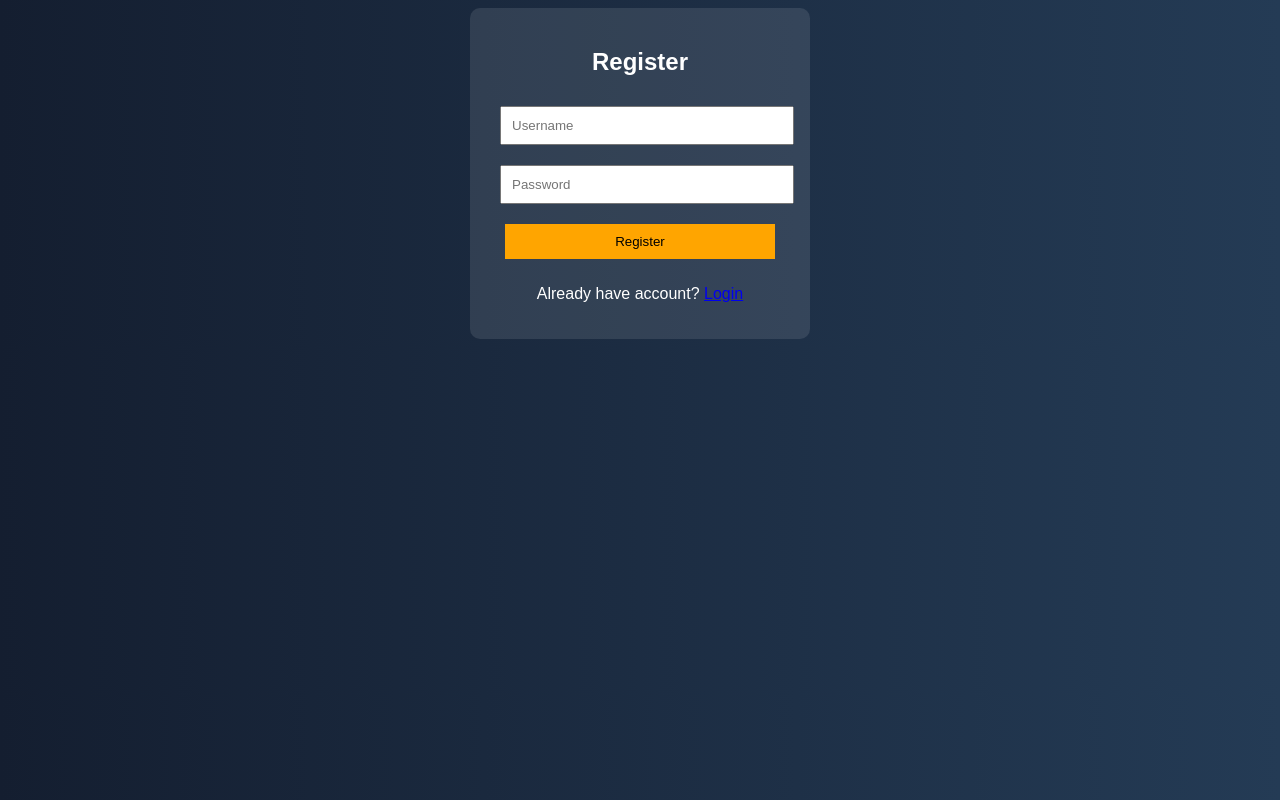
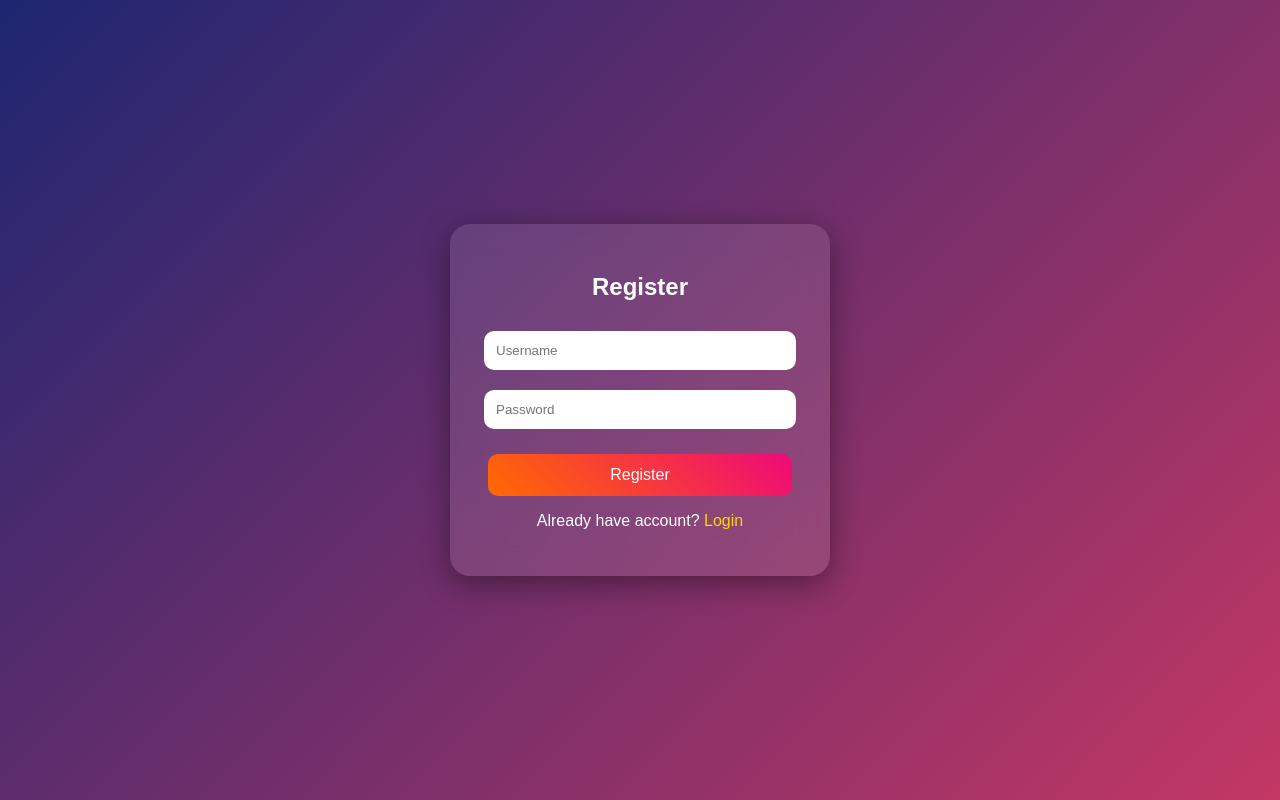
Before and after one commit to maheshvinay1976-web/travelmate-planner, a Flask app: page /register in a window 1280 px wide. Run offline with Flask 3, Linux system fonts and the light colour scheme; some libraries are stand-ins or nearby versions.

Commit message:
Update style.css

```diff
--- a/static/style.css
+++ b/static/style.css
@@ -1,48 +1,137 @@
+/* Background */
 body {
-    font-family: Arial;
-    text-align: center;
-    background: linear-gradient(to right, #141e30, #243b55);
+    margin: 0;
+    font-family: 'Poppins', sans-serif;
+    background: linear-gradient(135deg, #1d2671, #c33764);
     color: white;
 }
 
-form {
+/* Centering */
+body, html {
+    height: 100%;
+    display: flex;
+    justify-content: center;
+    align-items: center;
+}
+
+/* Glass card */
+form, .container, .result-box {
+    background: rgba(255, 255, 255, 0.1);
+    padding: 30px;
+    border-radius: 20px;
+    backdrop-filter: blur(15px);
+    box-shadow: 0 8px 30px rgba(0,0,0,0.4);
+    width: 320px;
+    text-align: center;
+}
+
+/* Heading */
+h2 {
+    margin-bottom: 20px;
+}
+
+/* Inputs */
+input {
+    width: 90%;
+    padding: 12px;
+    margin: 10px 0;
+    border-radius: 10px;
+    border: none;
+    outline: none;
+}
+
+/* Button */
+button {
+    width: 95%;
+    padding: 12px;
+    margin-top: 15px;
+    border: none;
+    border-radius: 10px;
+    background: linear-gradient(45deg, #ff6a00, #ee0979);
+    color: white;
+    font-size: 16px;
+    cursor: pointer;
+    transition: 0.3s;
+}
+
+button:hover {
+    transform: scale(1.05);
+}
+
+/* Links */
+a {
+    color: #ffd700;
+    text-decoration: none;
+}
+
+/* Dashboard */
+table {
+    margin-top: 20px;
+    border-collapse: collapse;
+    width: 90%;
     background: rgba(255,255,255,0.1);
-    padding: 20px;
-    margin: auto;
-    width: 300px;
+    border-radius: 10px;
+    overflow: hidden;
+}
+
+th, td {
+    padding: 12px;
+    text-align: center;
+}
+
+th {
+    background: rgba(0,0,0,0.3);
+}
+
+/* Delete button */
+.delete-btn {
+    background: transparent;
+    color: red;
+    font-size: 22px;
+    border: none;
+    cursor: pointer;
+    font-weight: bold;
+}
+
+.delete-btn:hover {
+    color: darkred;
+    transform: scale(1.2);
+}
+
+/* Flash messages */
+.flash {
+    padding: 10px;
+    margin: 10px 0;
     border-radius: 10px;
 }
 
-input, button {
-    width: 90%;
-    padding: 10px;
-    margin: 10px;
+.flash.success {
+    background: #00c851;
 }
 
-button {
-    background: orange;
-    border: none;
-    cursor: pointer;
+.flash.error {
+    background: #ff4444;
 }
 
-table {
-    margin: auto;
-    background: white;
-    color: black;
+/* Image */
+.trip-img {
+    width: 100%;
+    max-width: 350px;
+    border-radius: 15px;
+    margin-top: 20px;
+    box-shadow: 0 8px 20px rgba(0,0,0,0.5);
 }
 
-.delete-btn {
-    background: none;
-    color: red;
-    font-size: 20px;
-    border: none;
-    cursor: pointer;
+/* Navbar style */
+.navbar {
+    position: absolute;
+    top: 20px;
+    width: 90%;
+    display: flex;
+    justify-content: space-between;
 }
 
-.flash.success { background: green; padding:10px; }
-.flash.error { background: red; padding:10px; }
-
-.trip-img {
-    width: 300px;
-    border-radius: 10px;
+.navbar a {
+    margin: 0 10px;
+    font-weight: bold;
 }
```
